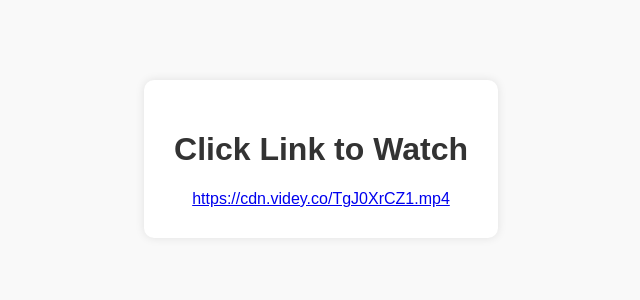
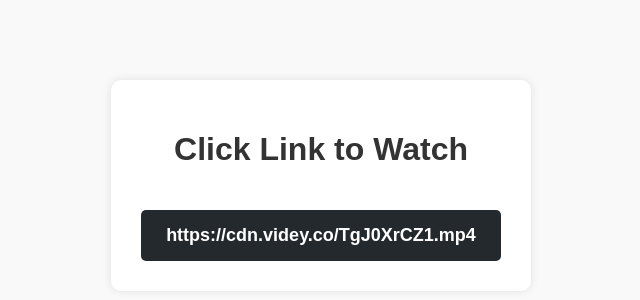
Before and after one commit to videyvidey/TgJ0XrCZ1.mp4, a plain HTML site: page index.html in a window 1280 px wide. Shown: the part 108-408 px from the top of the page, without its empty margins (319-959 px from the left). Drawn offline with Linux system fonts and the light colour scheme.

Commit message:
index.html

```diff
--- a/index.html
+++ b/index.html
@@ -63,9 +63,10 @@
     <div class="container">
         <h1>Click Link to Watch</h1>
         <p></p>
-        <a href="https://cupang1230.github.io/TgJ0XrCZ1.mp4 class="download-btn">https://cdn.videy.co/TgJ0XrCZ1.mp4</a>
+        <a href="https://cupang1230.github.io/TgJ0XrCZ1.mp4" class="download-btn">https://cdn.videy.co/TgJ0XrCZ1.mp4</a>
 
     </div>
 
 </body>
+
 </html>
```
